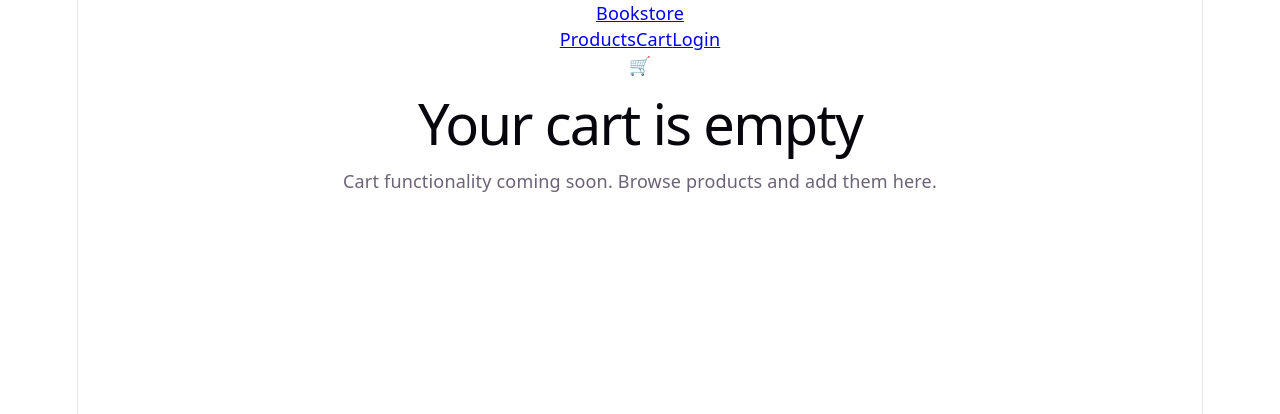
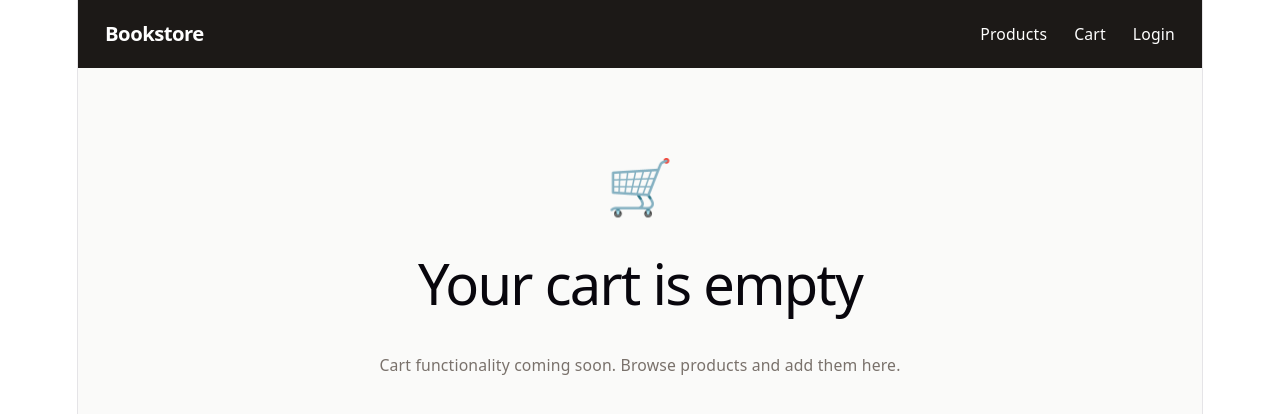
Before and after one commit to kabuku-org/eccommerce-web, a React (Vite) app: page /cart in a window 1280 px wide. Shown: the top 414 px of the page. Built offline with nearby package versions, Linux system fonts and the light colour scheme.

Commit message:
configured tailwind css , and handled logout button

```diff
--- a/package.json
+++ b/package.json
@@ -21,6 +21,7 @@
     "@babel/core": "^7.29.0",
     "@eslint/js": "^10.0.1",
     "@rolldown/plugin-babel": "^0.2.3",
+    "@tailwindcss/vite": "^4.3.1",
     "@types/babel__core": "^7.20.5",
     "@types/node": "^24.12.3",
     "@types/react": "^19.2.14",
@@ -31,6 +32,7 @@
     "eslint-plugin-react-hooks": "^7.1.1",
     "eslint-plugin-react-refresh": "^0.5.2",
     "globals": "^17.6.0",
+    "tailwindcss": "^4.3.1",
     "typescript": "~6.0.2",
     "typescript-eslint": "^8.59.2",
     "vite": "^8.0.12"
--- a/src/components/NavBar.tsx
+++ b/src/components/NavBar.tsx
@@ -8,7 +8,7 @@ export function NavBar() {
 
   function handleLogout() {
     logout();
-    navigate("/login");
+    navigate("/");
   }
 
   return (
--- a/src/index.css
+++ b/src/index.css
@@ -1,3 +1,7 @@
+@import "tailwindcss";
+@tailwind base;
+@tailwind components;
+@tailwind utilities;
 :root {
   --text: #6b6375;
   --text-h: #08060d;
--- /dev/null
+++ b/tailwind.config.ts
@@ -0,0 +1,10 @@
+export default {
+    content: [
+        "./index.html",
+        "./src/**/*.{js,ts,jsx,tsx}",
+    ],
+    theme: {
+        extend: {},
+    },
+    plugins: [],
+}
--- a/vite.config.ts
+++ b/vite.config.ts
@@ -1,11 +1,13 @@
 import { defineConfig } from 'vite'
 import react, { reactCompilerPreset } from '@vitejs/plugin-react'
 import babel from '@rolldown/plugin-babel'
+import tailwindcss from '@tailwindcss/vite'
 
 // https://vite.dev/config/
 export default defineConfig({
   plugins: [
     react(),
+    tailwindcss(),
     babel({ presets: [reactCompilerPreset()] })
   ],
 })
```
Also changed, not shown: 1 other file (tests, documents, lock files or other folders).
